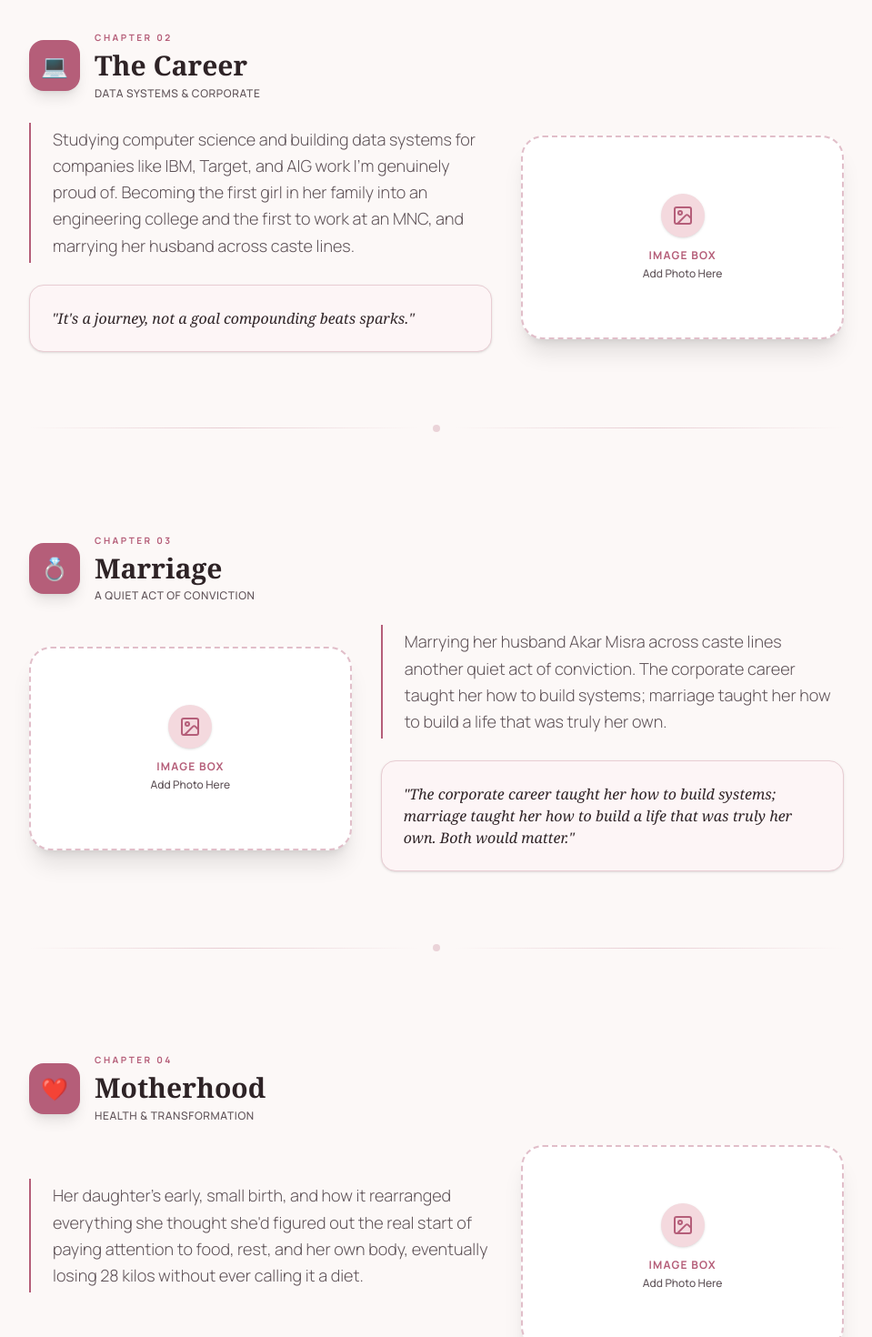
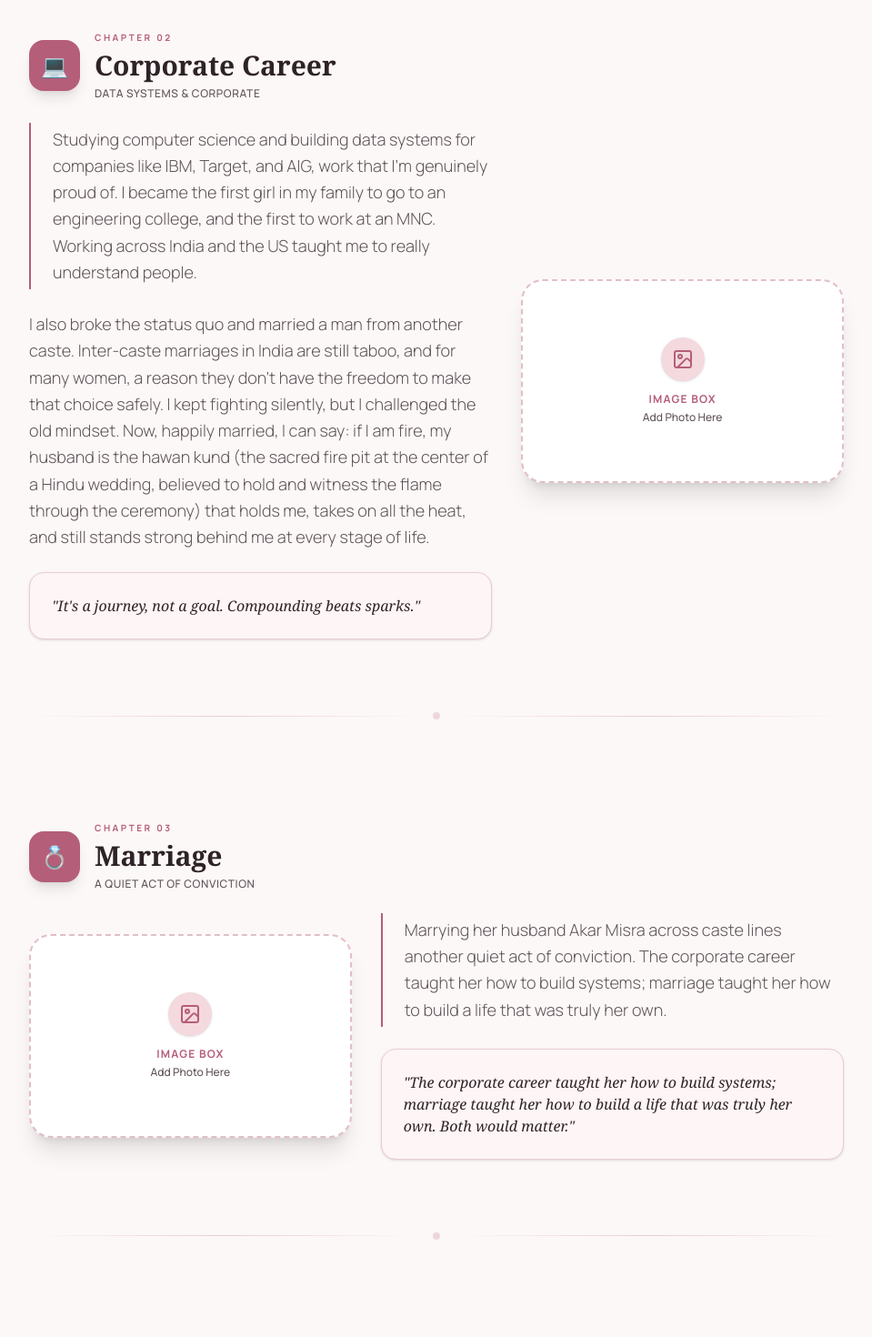
Before and after one commit to Abhilash-Jaiswal/portfolio, a React (Vite) app in the folder client/: page /portfolio/life-story in a window 1280 px wide. Shown: the part 1240-2710 px from the top of the page at 91% size, without its empty margins (160-1119 px from the left). Built offline with nearby package versions, Linux system fonts and the light colour scheme; a web font is replaced by a local one.

Commit message:
update lifestory

```diff
--- a/client/src/pages/MyStoryPage.jsx
+++ b/client/src/pages/MyStoryPage.jsx
@@ -27,11 +27,12 @@ const CHAPTERS = [
   },
   {
     num: "02", emoji: "💻",
-    title: "The Career",
+    title: "Corporate Career",
     sub: "Data systems & Corporate",
-    intro: "Studying computer science and building data systems for companies like IBM, Target, and AIG work I'm genuinely proud of. Becoming the first girl in her family into an engineering college and the first to work at an MNC, and marrying her husband across caste lines.",
+    intro: "Studying computer science and building data systems for companies like IBM, Target, and AIG, work that I'm genuinely proud of. I became the first girl in my family to go to an engineering college, and the first to work at an MNC. Working across India and the US taught me to really understand people.",
+    closing: "I also broke the status quo and married a man from another caste. Inter-caste marriages in India are still taboo, and for many women, a reason they don't have the freedom to make that choice safely. I kept fighting silently, but I challenged the old mindset. Now, happily married, I can say: if I am fire, my husband is the hawan kund (the sacred fire pit at the center of a Hindu wedding, believed to hold and witness the flame through the ceremony) that holds me, takes on all the heat, and still stands strong behind me at every stage of life.",
     pullQuote: {
-      english: "It's a journey, not a goal   compounding beats sparks."
+      english: "It's a journey, not a goal. Compounding beats sparks."
     }
   },
    {
@@ -47,13 +48,13 @@ const CHAPTERS = [
     num: "04", emoji: "❤️",
     title: "Motherhood",
     sub: "Health & Transformation",
-    intro: "Her daughter's early, small birth, and how it rearranged everything she thought she'd figured out   the real start of paying attention to food, rest, and her own body, eventually losing 28 kilos without ever calling it a diet."
+    intro: "My daughter's preterm birth, and a complicated pregnancy before it, rearranged everything in my life that I thought I'd figured out. I decided to take a break from my corporate career to take care of her. I started making healthy snacks for my daughter, and along the way, began focusing on my own health too. Following a plant-based lifestyle, I lost 28 kilos, without ever calling it a diet. That whole process is what inspired me to become a nutritionist, and eventually, to start KukClean"
   },
   {
     num: "05", emoji: "🌱",
     title: "Building KuKClean",
     sub: "Not setting out to build a company",
-    intro: "Not setting out to build a company   just sharing what was working for her, first with friends, then a growing Facebook group, then a certified nutrition practice, then KuKClean itself, incubated at NSRCEL, IIM Bangalore."
+    intro: "I wasn't setting out to build a company. I just wanted to share what was working for me, so I started the KukClean Facebook group to connect with others going through the same thing. The group grew fast, and it struck a chord: the Times of India covered our story, writing about how it was inspiring people to eat healthier. That response is what turned KukClean from a group into a brand, and NSRCEL, IIM Bangalore incubated the venture and helped give it the shape it deserved"
   },
   {
     num: "06", emoji: "🌸",
@@ -156,6 +157,12 @@ export function MyStoryPage() {
                     </p>
                   </div>
 
+                  {chap.closing && (
+                    <p className="reveal mb-6 text-lg font-light leading-relaxed text-[#5F5358]">
+                      {chap.closing}
+                    </p>
+                  )}
+
                   {/* Pull Quotes */}
                   {chap.pullQuote && (
                     <div className="reveal mt-6 bg-[#FDF5F6] border border-[#E8CDD3] p-6 rounded-2xl shadow-sm">
```
